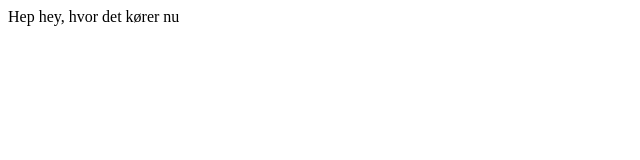
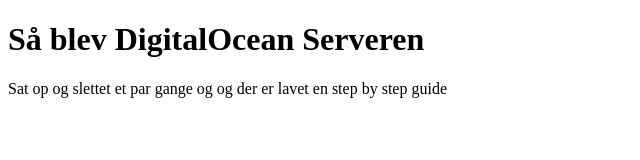
Before and after one commit to Randi-Mortensen/webserver73, a website: page public/index.html in a window 1280 px wide. Shown: the whole page, without its empty margins (0-640 px from the left). Drawn offline with Linux system fonts and the light colour scheme.

Commit message:
ændret tekst

```diff
--- a/public/index.html
+++ b/public/index.html
@@ -9,7 +9,8 @@
 </head>
 
 <body>
-    Hep hey, hvor det kører nu
+    <h1>Så blev DigitalOcean Serveren</h1>
+    <p>Sat op og slettet et par gange og og der er lavet en step by step guide</p>
 </body>
 
 </html>
```
